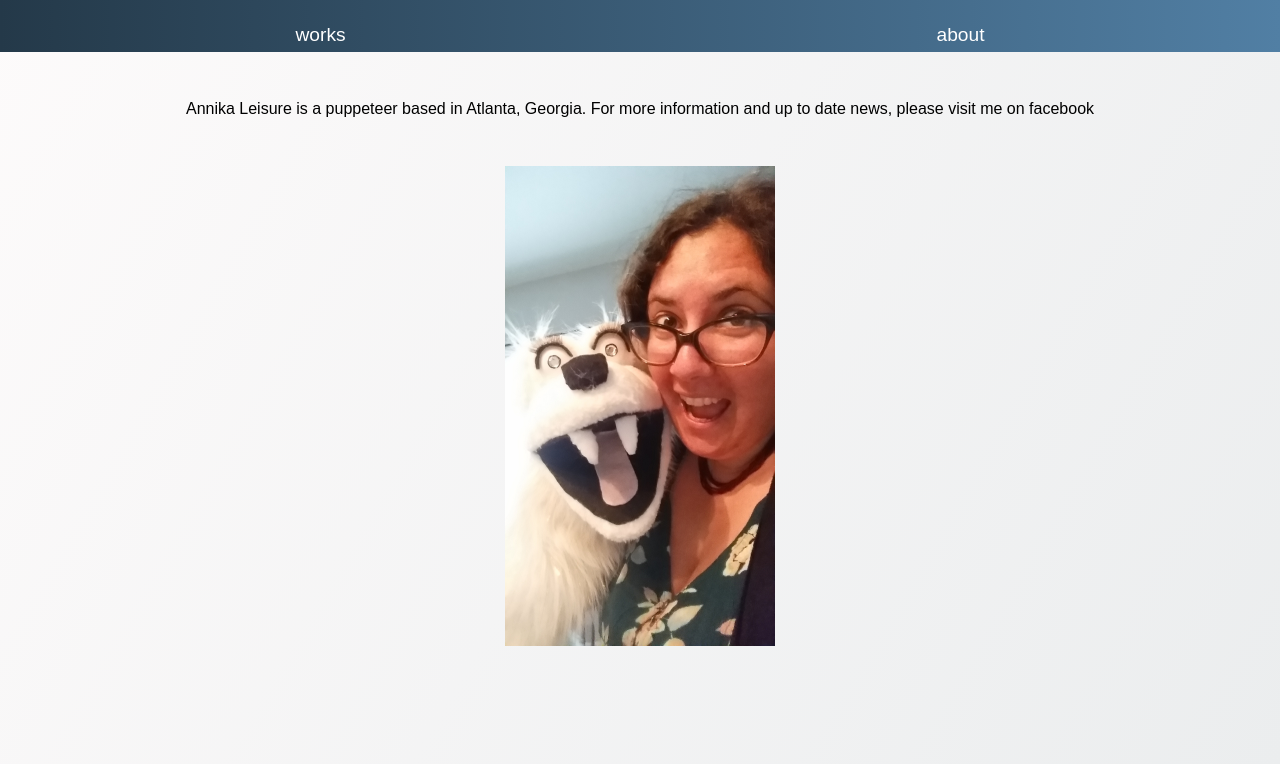
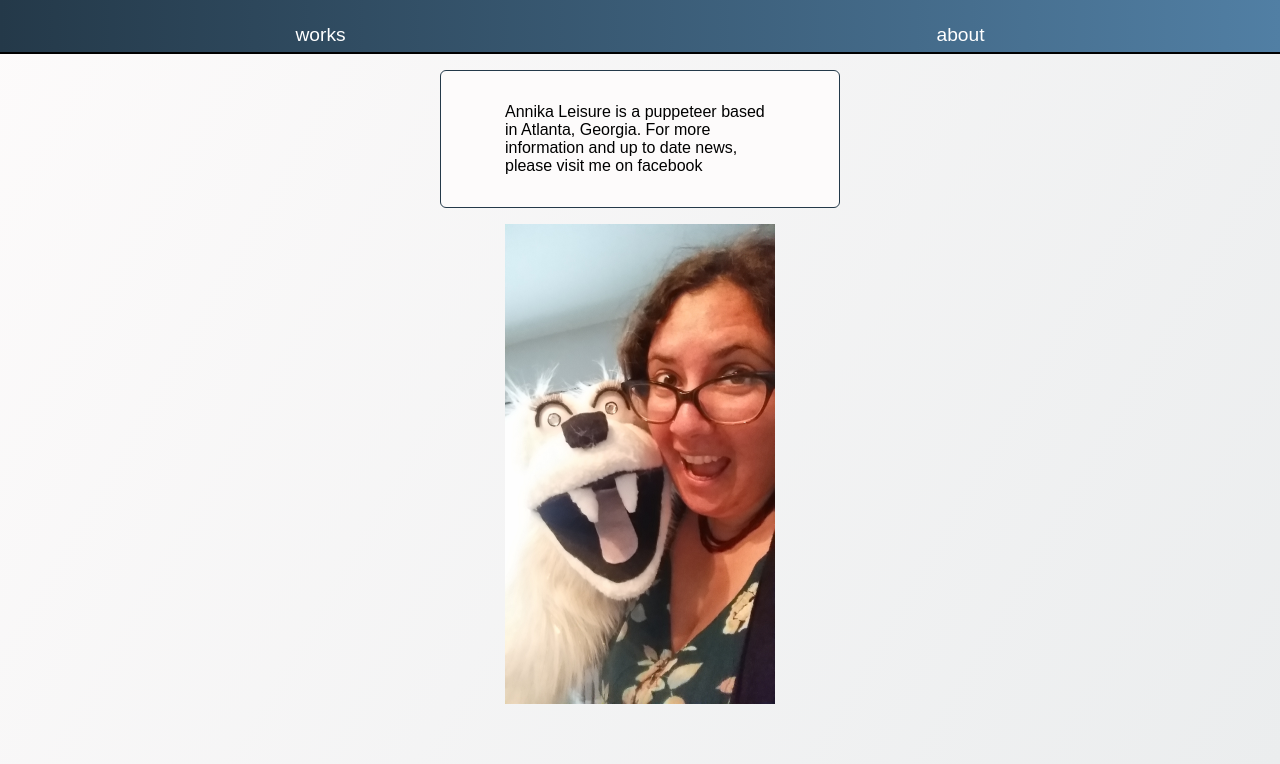
Before and after one commit to edwhelan/annika, a Gatsby site: page /about in a window 1280 px wide. Shown: the part 36-800 px from the top of the page. Built offline with nearby package versions, Linux system fonts and the light colour scheme; Gatsby itself is replaced by a stand-in of ours.

Commit message:
adds border box around about text narrows width to look better on smaller viewports

```diff
--- a/src/components/layout.css
+++ b/src/components/layout.css
@@ -15,6 +15,7 @@ html, body {
   background-image: linear-gradient(to right, #243949 0%, #517fa4 100%);
   display: flex;
   flex-direction: column;
+  border-bottom: 2px solid black;
 }
 
 .bot-nav{
@@ -68,6 +69,8 @@ html, body {
   overflow-y: hidden;
   white-space: nowrap;
   max-height: 70vh;
+  border-top:2px solid #243949;
+  border-bottom:2px solid #243949;
 }
 
   .card {
@@ -80,12 +83,18 @@ html, body {
   }
 
   .about-page-wrapper{
+    margin: 0 auto;
+    width: 400px;
     display: flex;
     flex-direction: column;
     align-items: center;
     height: 60vh;
   }
+
   .about-page-wrapper p {
+    border: 1.5px solid #243949;
+    background-color: #fdfbfb;
+    border-radius: 6px;
     padding: 2em 4em;
   }
 .about-page-wrapper img {
```
